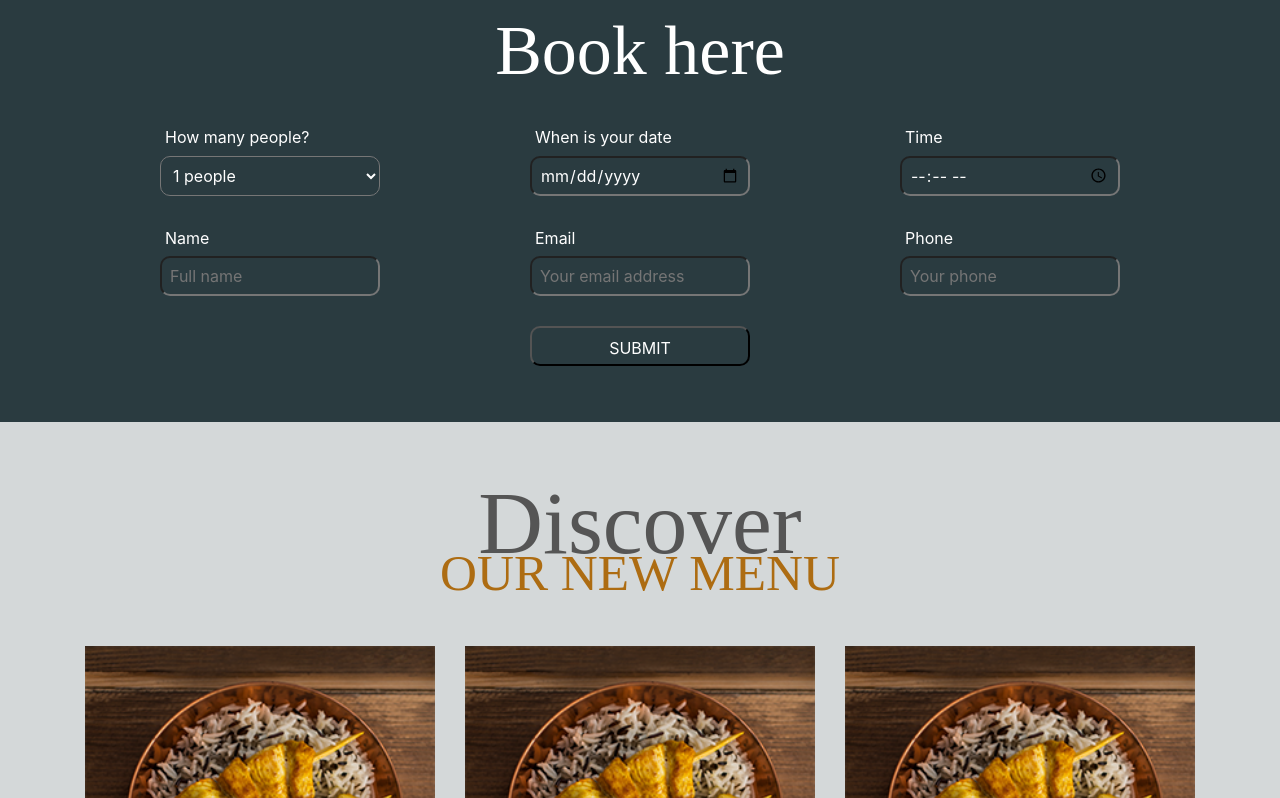
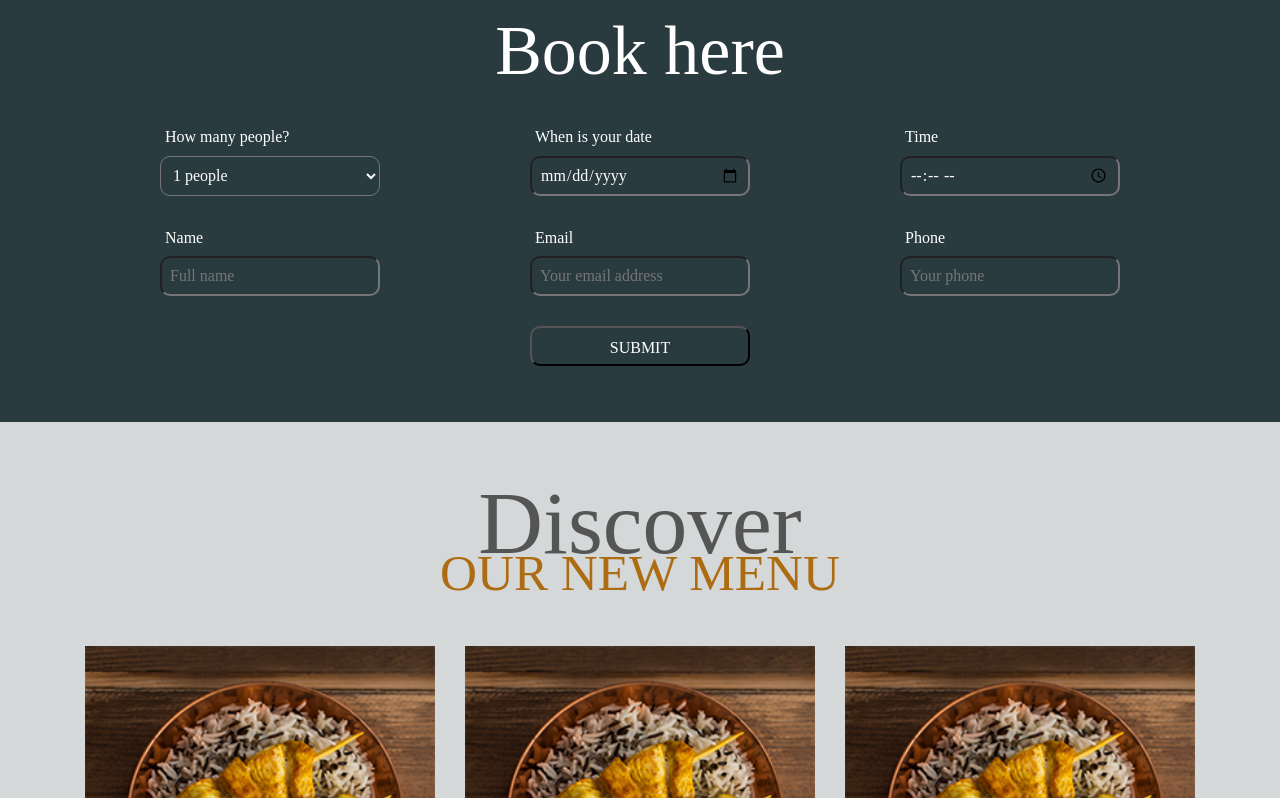
Before and after one commit to sonbeo1999hd/scss, a website: page public/index.html in a window 1280 px wide. Shown: the part 5225-6023 px from the top of the page. Drawn offline with nearby package versions, Linux system fonts and the light colour scheme; files that its build step writes are made by us from their sources.

Commit message:
fix fonts

```diff
--- a/resources/sass/layout/_main.scss
+++ b/resources/sass/layout/_main.scss
@@ -98,6 +98,7 @@
         background: $backgroundOverlay;
         color: #fff;
         padding-bottom: 2%;
+        font-family: $primary-fonts;
         .title{
             text-align: center;
             font-family: $secondary-fonts;
```
